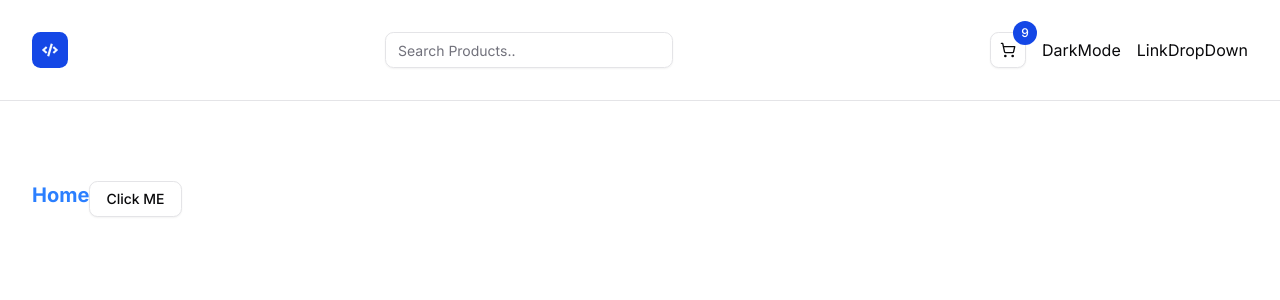
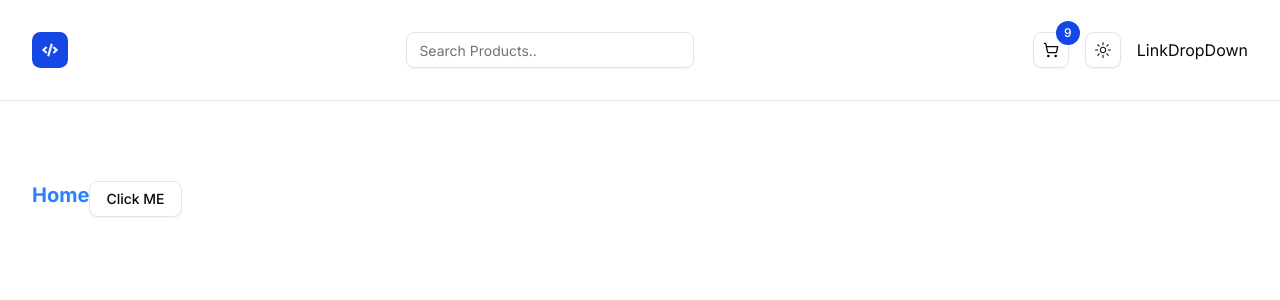
Before and after one commit to only-as19/Next-JS-Store, a Next.js app: page / in a window 1280 px wide. Shown: the top 300 px of the page. Built offline with nearby package versions, Linux system fonts and the light colour scheme.

Commit message:
Feat: Enable Theme Toggle Mode

```diff
--- a/app/layout.tsx
+++ b/app/layout.tsx
@@ -24,10 +24,10 @@
   children: React.ReactNode;
 }>) {
   return (
-    <html lang="en">
+    <html lang="en" suppressHydrationWarning>
       <body className={inter.className}>
-        <Navbar />
         <Provider>
+          <Navbar />
           <Container className="py-20">{children}</Container>
         </Provider>
       </body>
--- a/app/providers.tsx
+++ b/app/providers.tsx
@@ -8,8 +8,8 @@
       <ThemeProvider
         enableSystem
         attribute="class"
+        defaultTheme="system"
         disableTransitionOnChange
-        defaultTheme="system"
       >
         {children}
       </ThemeProvider>
--- a/components/navbar/DarkMode.tsx
+++ b/components/navbar/DarkMode.tsx
@@ -1,9 +1,38 @@
-const DarkMode = () => {
+"use client";
+import { MoonIcon, SunIcon } from "@radix-ui/react-icons";
+import { useTheme } from "next-themes";
+
+import { Button } from "@/components/ui/button";
+import {
+  DropdownMenu,
+  DropdownMenuContent,
+  DropdownMenuItem,
+  DropdownMenuTrigger,
+} from "@/components/ui/dropdown-menu";
+
+export default function ModeToggle() {
+  const { setTheme } = useTheme();
+
   return (
-    <div>
-      DarkMode
-    </div>
-  )
+    <DropdownMenu>
+      <DropdownMenuTrigger asChild>
+        <Button variant="outline" size="icon">
+          <SunIcon className="h-[1.2rem] w-[1.2rem] rotate-0 scale-100 transition-all dark:-rotate-90 dark:scale-0" />
+          <MoonIcon className="absolute h-[1.2rem] w-[1.2rem] rotate-90 scale-0 transition-all dark:rotate-0 dark:scale-100" />
+          <span className="sr-only">Toggle theme</span>
+        </Button>
+      </DropdownMenuTrigger>
+      <DropdownMenuContent align="end">
+        <DropdownMenuItem onClick={() => setTheme("light")}>
+          Light
+        </DropdownMenuItem>
+        <DropdownMenuItem onClick={() => setTheme("dark")}>
+          Dark
+        </DropdownMenuItem>
+        <DropdownMenuItem onClick={() => setTheme("system")}>
+          System
+        </DropdownMenuItem>
+      </DropdownMenuContent>
+    </DropdownMenu>
+  );
 }
-
-export default DarkMode
--- a/package.json
+++ b/package.json
@@ -11,6 +11,7 @@
   "dependencies": {
     "@radix-ui/react-checkbox": "^1.3.3",
     "@radix-ui/react-dropdown-menu": "^2.1.16",
+    "@radix-ui/react-icons": "^1.3.2",
     "@radix-ui/react-label": "^2.1.8",
     "@radix-ui/react-popover": "^1.1.15",
     "@radix-ui/react-select": "^2.2.6",
```
Also changed, not shown: 1 other file (tests, documents, lock files or other folders).
